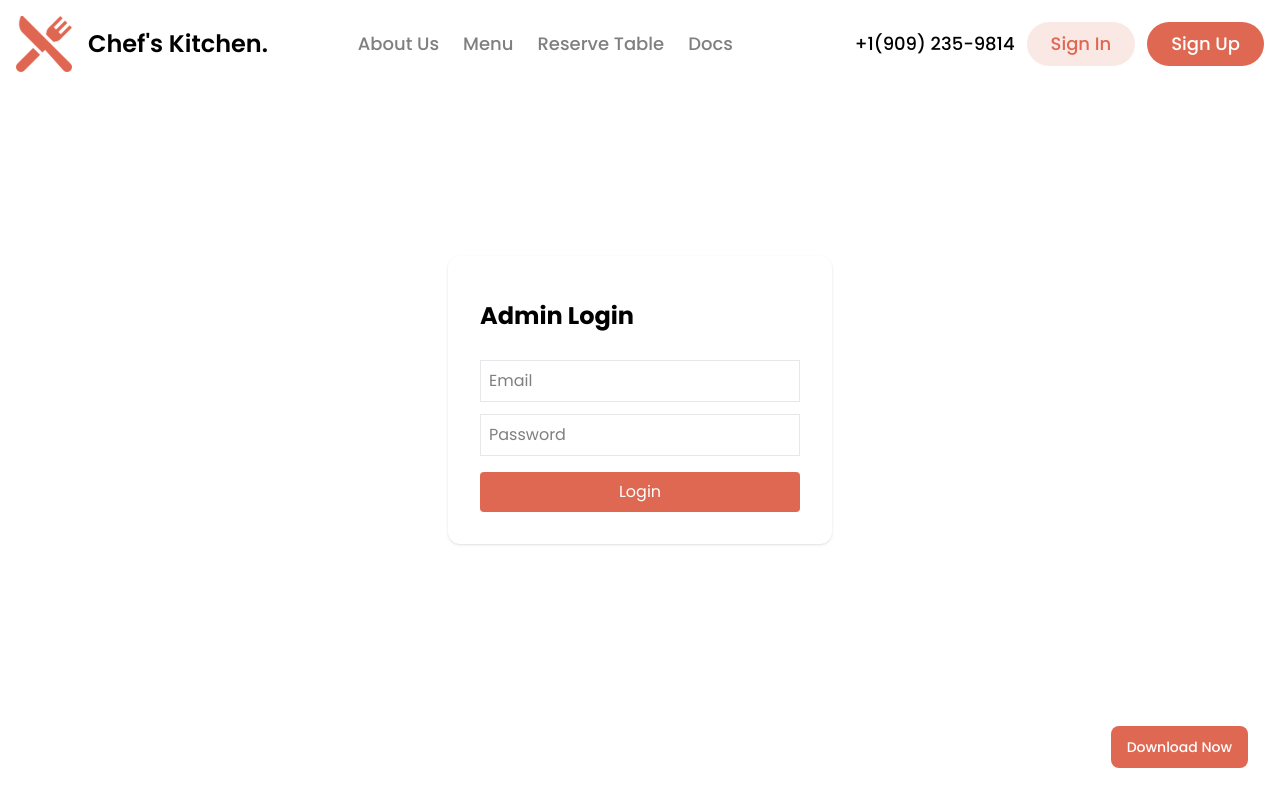
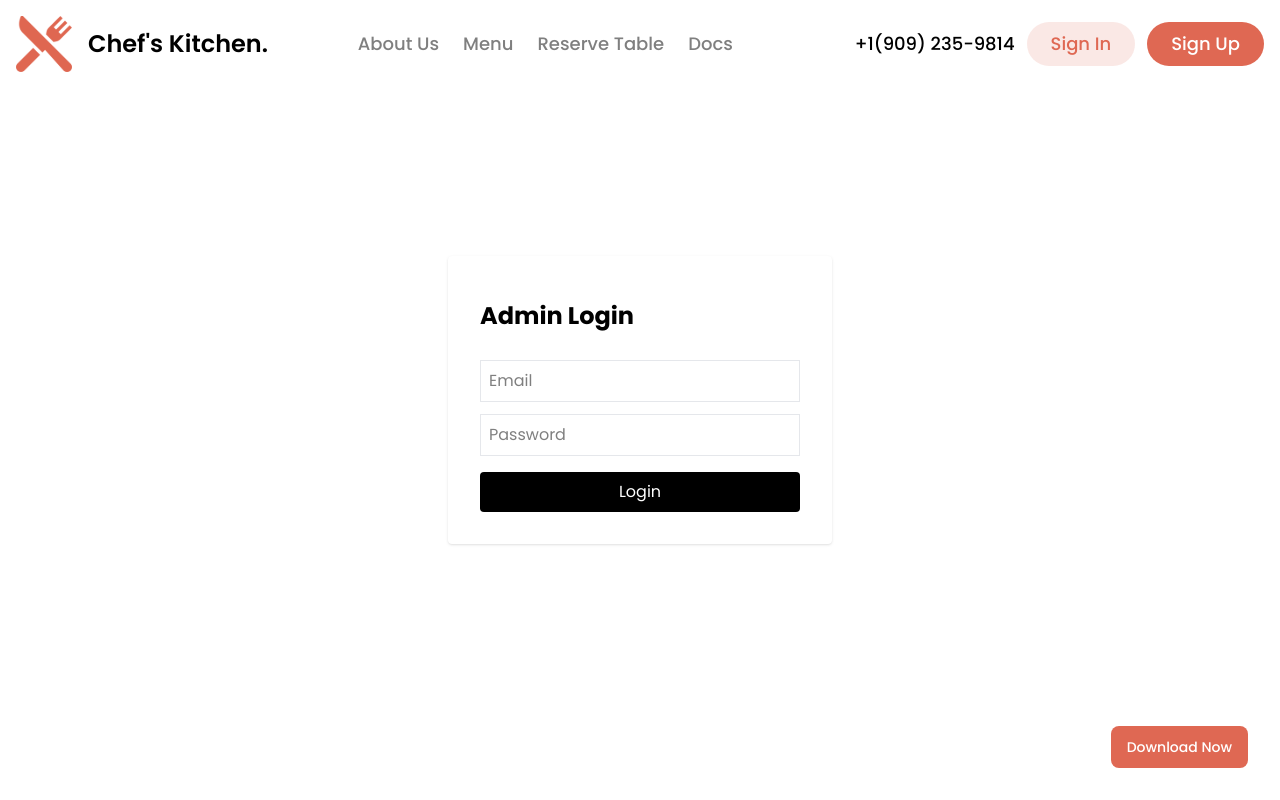
Before and after one commit to BuddhikaKulasekara/chef-kitchen, a Next.js app in the folder frontend/: page /admin/login in a window 1280 px wide. Shown: the top 800 px of the page. Built offline with nearby package versions, Linux system fonts and the light colour scheme; sample sign-in values are in the browser's storage; some icons are missing.

Commit message:
feat: created admin login form

```diff
--- a/frontend/src/app/admin/login/page.tsx
+++ b/frontend/src/app/admin/login/page.tsx
@@ -10,25 +10,30 @@ export default function AdminLogin() {
     const handleLogin = async (e: any) => {
         e.preventDefault()
 
-        const res = await fetch("http://localhost:5000/api/auth/login", {
-            method: "POST",
-            headers: { "Content-Type": "application/json" },
-            body: JSON.stringify({ email, password }),
-        })
+        try {
+            const res = await fetch("http://localhost:5000/api/auth/login", {
+                method: "POST",
+                headers: { "Content-Type": "application/json" },
+                body: JSON.stringify({ email, password })
+            })
 
-        const data = await res.json()
+            const data = await res.json()
 
-        if (res.ok) {
+            if (!res.ok) {
+                alert(data.message)
+                return
+            }
+
             localStorage.setItem("adminToken", data.token)
             router.push("/admin/dashboard")
-        } else {
-            alert("Invalid login")
+        } catch {
+            alert("Backend not reachable")
         }
     }
 
     return (
         <div className="min-h-screen flex items-center justify-center">
-            <form onSubmit={handleLogin} className="p-8 bg-white rounded-xl shadow w-96">
+            <form onSubmit={handleLogin} className="p-8 bg-white rounded shadow w-96">
                 <h2 className="text-2xl font-bold mb-4">Admin Login</h2>
 
                 <input
@@ -45,11 +50,10 @@ export default function AdminLogin() {
                     onChange={(e) => setPassword(e.target.value)}
                 />
 
-                <button className="w-full bg-primary text-white py-2 rounded">
+                <button className="w-full bg-black text-white py-2 rounded">
                     Login
                 </button>
             </form>
         </div>
     )
 }
-{/*admin@chefkitchen.com admin123*/ }
```
